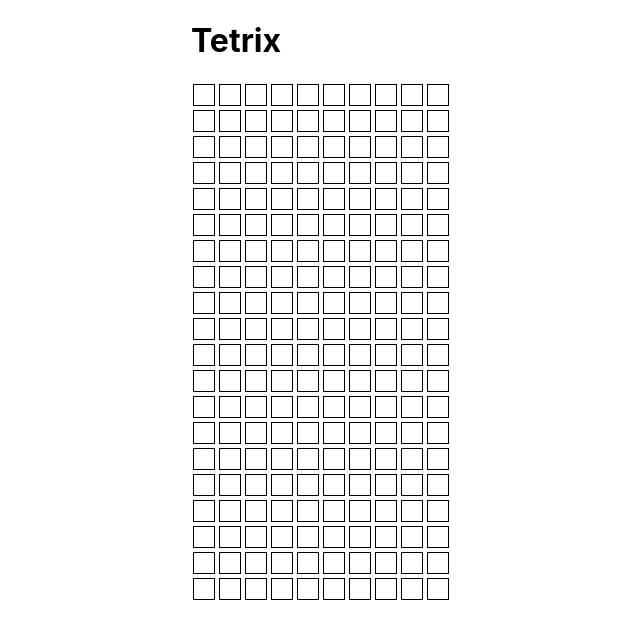
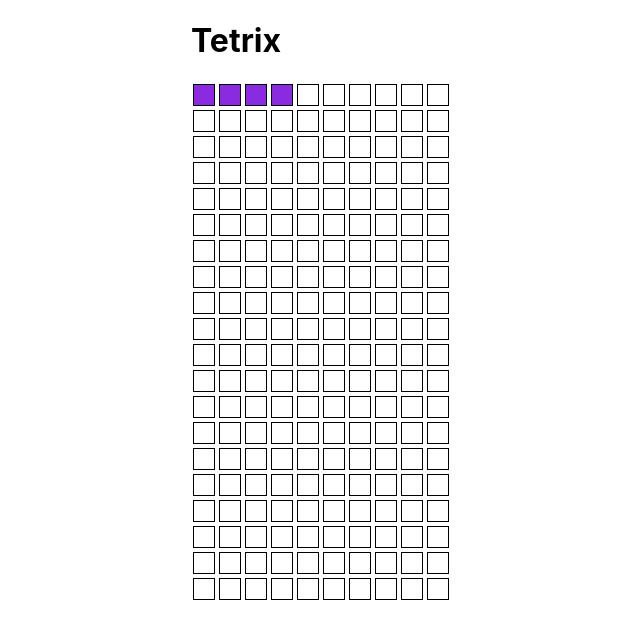
Before and after one commit to ohdyno/tetrix, a React (Create React App) app: page / in a window 1280 px wide. Shown: the top 638 px of the page, without its empty margins (319-959 px from the left). Built offline with nearby package versions, Linux system fonts and the light colour scheme.

Commit message:
feat: render a horizontal piece onto the board

```diff
--- a/src/App.css
+++ b/src/App.css
@@ -13,3 +13,7 @@
     width: 20px;
     height: 20px;
 }
+
+.cell.filled {
+    background-color: blueviolet;
+}
--- a/src/App.js
+++ b/src/App.js
@@ -1,25 +1,49 @@
 import './App.css';
 import _ from "lodash";
 
-function Board({board: {rows, columns}}) {
+function calculateAllCoordinates(piece) {
+    return [{row: 0, column: 0}, {row: 0, column: 1}, {row: 0, column: 2}, {row: 0, column: 3}]
+}
+
+function isFilledForPiece(piece, row, column) {
+    const allCoordinates = calculateAllCoordinates(piece);
+    return allCoordinates.some(coordinate => coordinate.row === row && coordinate.column === column)
+}
+
+function isFilled(pieces, row, column) {
+    return pieces.some(piece => isFilledForPiece(piece, row, column))
+}
+
+function Board({board: {rows, columns}, pieces}) {
     return (
         <div id={"board"}>
             {_.times(rows, (row) =>
                 <div className={"row"} key={`row:${row}`}>
-                    {_.times(columns, (column) =>
-                        <div className={"cell"} role={"cell"} key={`cell:${row},${column}`}/>)
-                    }
+                    {_.times(columns, (column) => {
+                        if (isFilled(pieces, row, column)) {
+                            return <div className={"cell filled"} role={"filled-cell"} key={`cell:${row},${column}`}/>
+                        }
+                        return <div className={"cell"} role={"cell"} key={`cell:${row},${column}`}/>;
+                    })}
                 </div>)
             }
         </div>
     )
 }
 
-function App({board}) {
+function App({board, pieces: pieces = [{
+    type: "line",
+    rotation: 90,
+    coordinate: {
+        row: 0,
+        column: 0
+    }
+
+}]}) {
     return (
         <div className="App">
             <h1>Tetrix</h1>
-            <Board board={board}/>
+            <Board board={board} pieces={pieces}/>
         </div>
     );
 }
```
Also changed, not shown: 1 other file (tests, documents, lock files or other folders).
